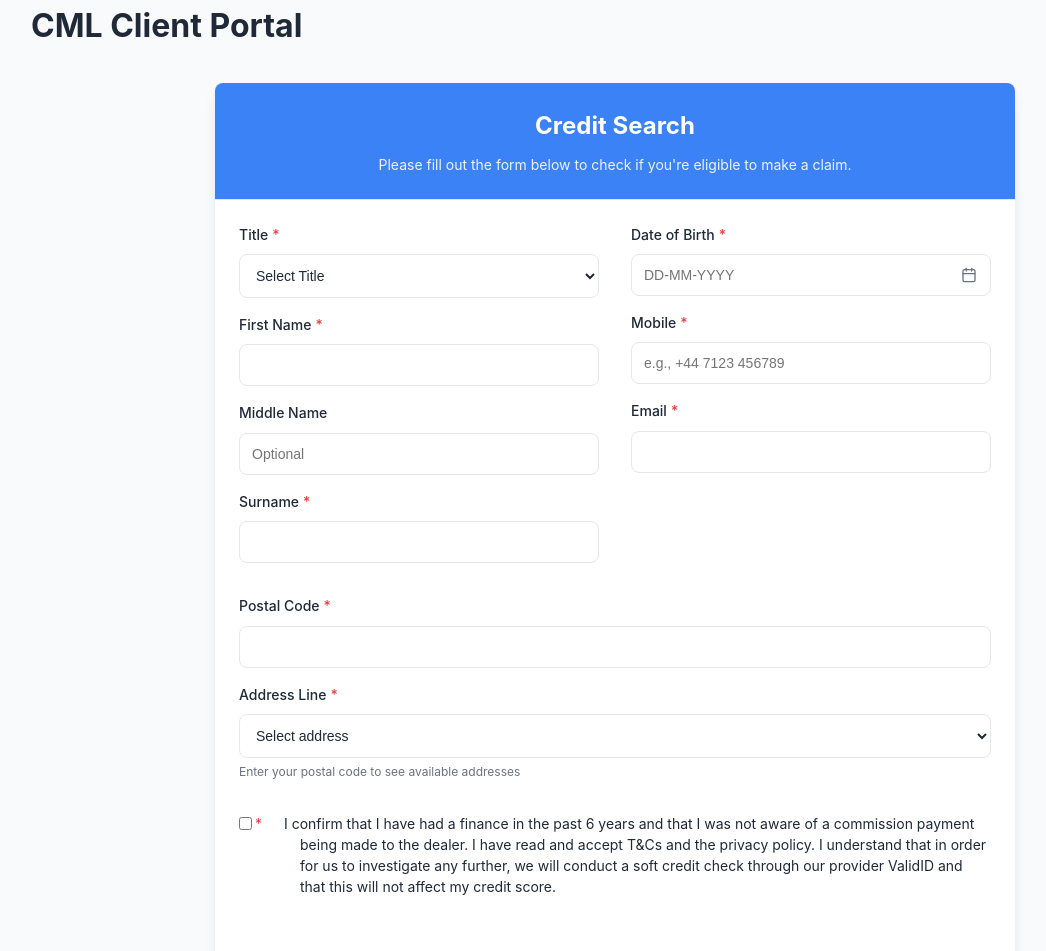
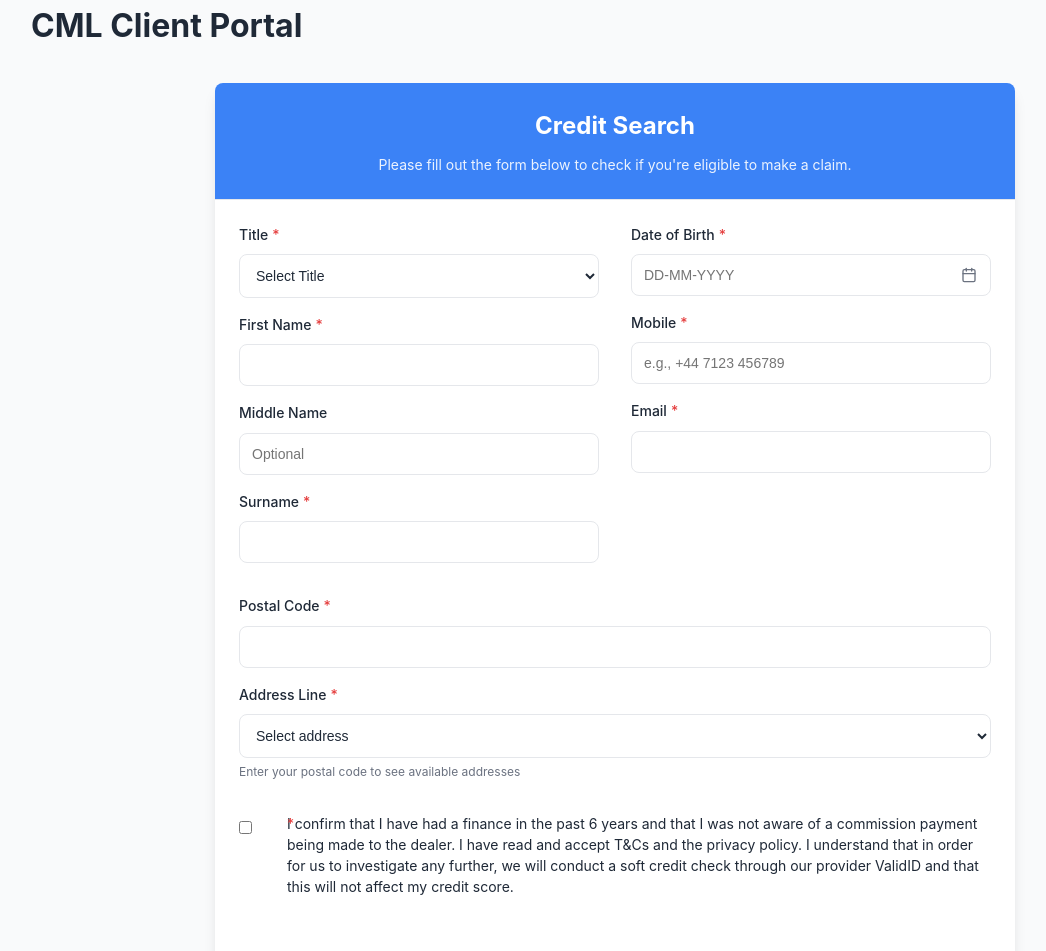
Before and after one commit to mastercode-io/cml_client_portal, a React (Create React App) app in the folder src/frontend/: page / in a window 1280 px wide. Shown: the top 951 px of the page, without its empty margins (25-1071 px from the left). Built offline with nearby package versions, Linux system fonts and the light colour scheme.

Commit message:
Adjust checkbox text and asterisk alignment for even text display

```diff
--- a/src/frontend/src/components/CreditSearchForm.css
+++ b/src/frontend/src/components/CreditSearchForm.css
@@ -178,18 +178,20 @@
 
 .checkbox-indent input[type="checkbox"] {
   margin-left: -1.5rem;
+  position: absolute;
+  top: 0.25rem;
 }
 
 .checkbox-indent .checkbox-label {
-  display: inline-block;
-  padding-left: 2.5rem;
-  text-indent: -1rem;
+  display: block;
+  padding-left: 1.5rem;
+  text-indent: 0;
 }
 
 .checkbox-indent .checkbox-label span {
   position: absolute;
-  left: 0.5rem;
-  margin-right: 0;
+  left: 1.5rem;
+  top: 0;
 }
 
 /* Form actions */
```
